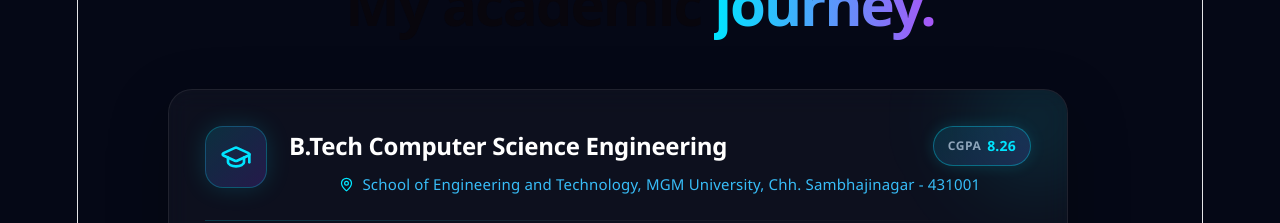
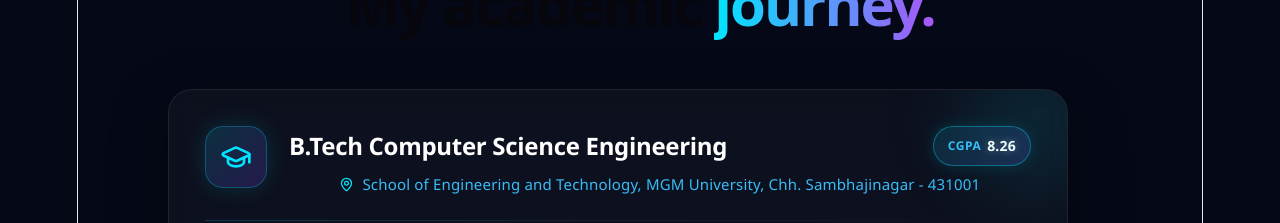
Before and after one commit to pawansolunke31-pixel/pawan-portfolio, a React (Vite) app: page / in a window 1280 px wide. Shown: the part 4020-4243 px from the top of the page. Built offline with nearby package versions, Linux system fonts and the light colour scheme.

Commit message:
Update CGPA number color to bright white with subtle glow for high visibility

```diff
--- a/src/App.css
+++ b/src/App.css
@@ -1022,14 +1022,15 @@
 .education-cgpa-badge .cgpa-label {
   font-size: 12px;
   font-weight: 600;
-  color: #94a3b8;
+  color: #38bdf8;
   letter-spacing: 0.5px;
 }
 
 .education-cgpa-badge .cgpa-number {
   font-size: 14px;
   font-weight: 800;
-  color: #00e5ff;
+  color: #ffffff;
+  text-shadow: 0 0 8px rgba(255, 255, 255, 0.35);
 }
 
 .education-school {
```
